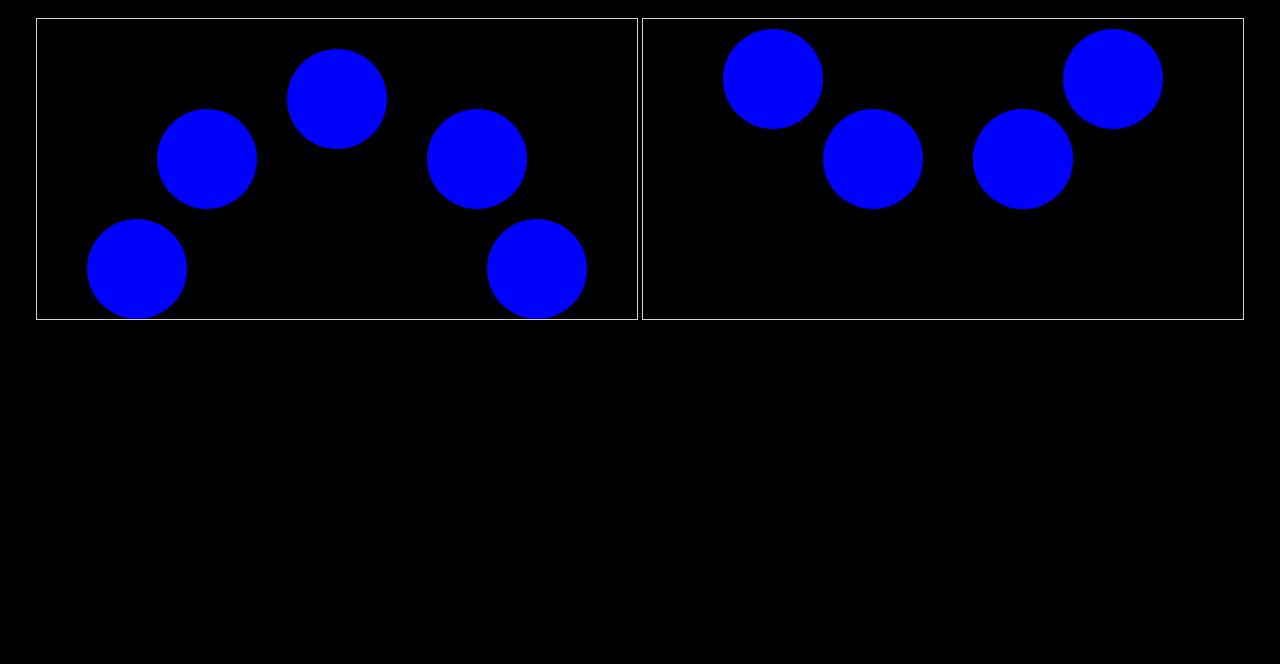
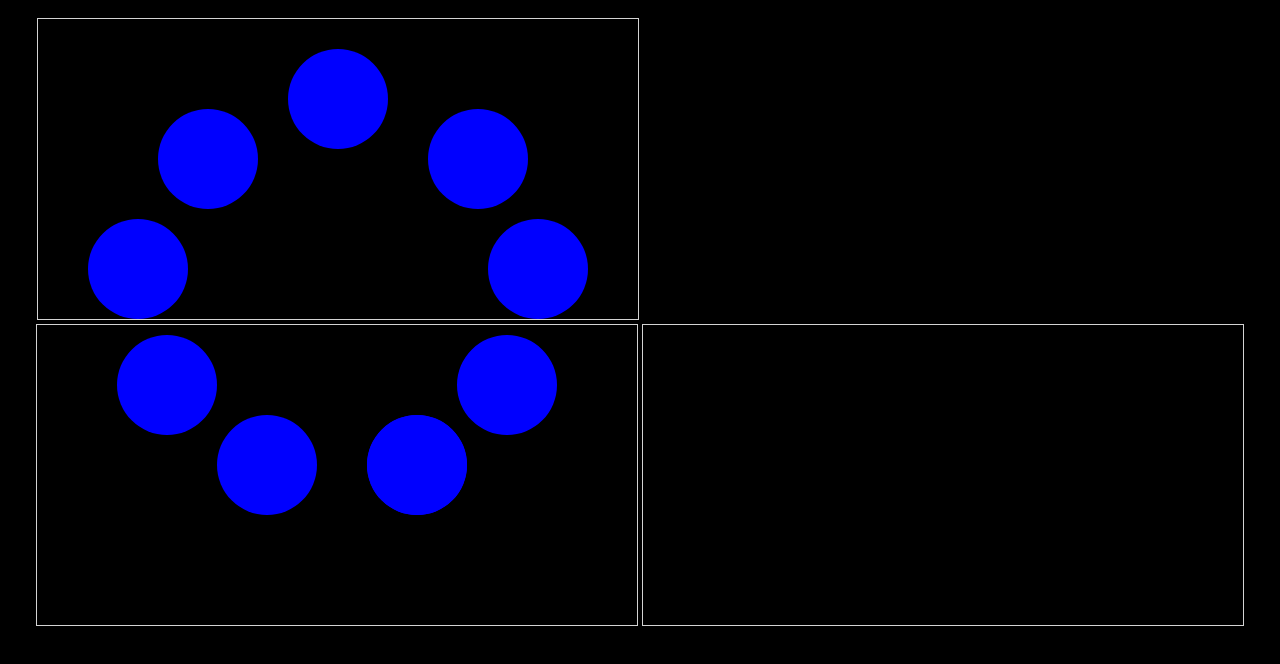
Before and after one commit to alessandrasorrentino/alessandrasorrentino.github.io, a plain HTML site: page emotion.html in a window 1280 px wide. Shown: the part 40-704 px from the top of the page. Drawn offline with Linux system fonts and the light colour scheme.

Commit message:
update position canvas

```diff
--- a/emotion.html
+++ b/emotion.html
@@ -28,7 +28,11 @@
 		<h1>The expression to learn is: </h1><h1 id="h1_e"> </h1>
 <canvas id="eye_r_u" width="600" height="300" style="border:1px solid #d3d3d3;">
 Your browser does not support the HTML5 canvas tag.</canvas>
+<canvas id="eye_l_u" width="600" height="300">
+Your browser does not support the HTML5 canvas tag.</canvas>
 <canvas id="eye_r_d" width="600" height="300" style="border:1px solid #d3d3d3;">
+Your browser does not support the HTML5 canvas tag.</canvas>
+<canvas id="eye_l_d" width="600" height="300" style="border:1px solid #d3d3d3;">
 Your browser does not support the HTML5 canvas tag.</canvas>
 
 	<!--<br><button type="button" name="button_start" onclick="start_teach()">Click Me!</button> -->
```
